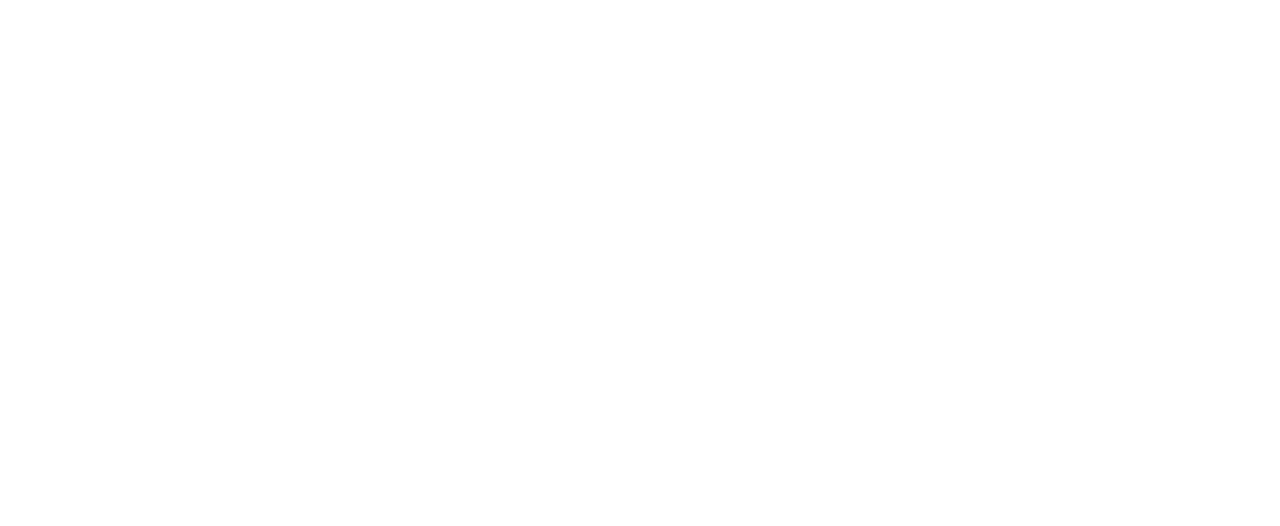
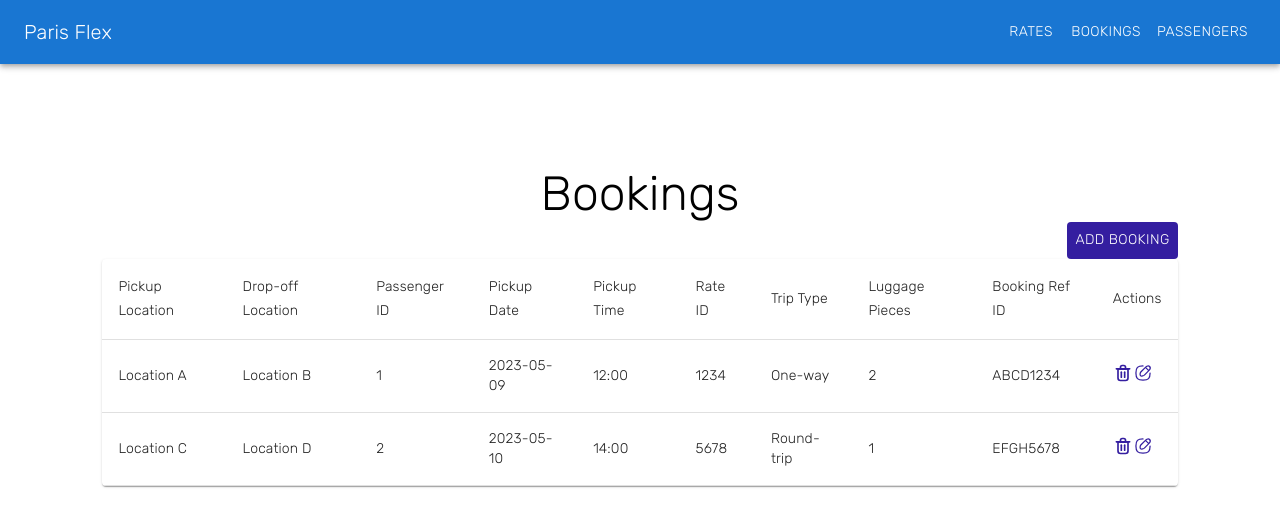
Before and after one commit to issa1997/Paris-flex-dev, a React (Create React App) app in the folder client/: page /admin/bookings in a window 1280 px wide. Before the commit this address had no page. Shown: the top 526 px of the page. Built offline with nearby package versions, Linux system fonts and the light colour scheme.

Commit message:
routes added

```diff
--- a/client/src/App.tsx
+++ b/client/src/App.tsx
@@ -1,8 +1,13 @@
 import "./App.css";
+import AdminDashboard from "./pages/admin-dashboard";
 import Home from "./pages/home";
 import { Routes, Route } from "react-router-dom";
+import RatesTable from "./pages/admin-dashboard/rates";
+import BookingsTable from "./pages/admin-dashboard/bookings";
+import PassengersTable from "./pages/admin-dashboard/passengers";
 
 function App() {
+
   return (
     <>
       <Routes>
@@ -10,6 +15,14 @@
           path="/"
           element={<Home />}
         />
+
+        <Route path="/admin/rates" element={<RatesTable />} />
+        <Route path="/admin/bookings" element={<BookingsTable />} />
+        <Route path="/admin/passengers" element={<PassengersTable />} />
+        <Route
+          path="/admin"
+          element={<AdminDashboard />}
+        />
       </Routes>
     </>
   );
--- a/client/src/pages/admin-dashboard/booking-modal/index.tsx
+++ b/client/src/pages/admin-dashboard/booking-modal/index.tsx
@@ -1,4 +1,4 @@
-import { Button, Modal, TextField } from "@mui/material";
+import { Button, Grid, Modal, TextField } from "@mui/material";
 import React from "react";
 interface AddBookingModalType {
   isModalVisible: boolean;
@@ -9,26 +9,48 @@
     <Modal
       open={props.isModalVisible}
       onClose={props.onClose}
-      sx={{ display: "flex", alignItems: "center", justifyContent: "center" }}
+      sx={{ display: "flex", alignItems: "center", justifyContent: "center", width: "600px" }}
     >
       <div
         style={{
           backgroundColor: "#fff",
           padding: "1rem",
           borderRadius: "4px",
-          outline: "none",
+          outline: "none", display: "flex", alignItems: "center", justifyContent: "center"
         }}
       >
+        <Grid>
         <h2>Add Booking</h2>
-        <TextField label="Pickup Location" />
-        <TextField label="DropOff Location" />
-        <TextField label="Passenger ID" />
-        <TextField label="Pickup Date" />
-        <TextField label="Pickup Time" />
-        <TextField label="Rate ID" />
-        <TextField label="Trip Type" />
-        <TextField label="Luggage Pieces" />
-        <TextField label="Booking Ref ID" />
+        <Grid container spacing={2} alignItems="center" xs={12} sm={8}>
+
+          <Grid item xs={6}>
+            <TextField label="Pickup Location" fullWidth />
+          </Grid>
+          <Grid item xs={6}>
+            <TextField label="DropOff Location" fullWidth />
+          </Grid>
+          <Grid item xs={6}>
+            <TextField label="Passenger ID" fullWidth />
+          </Grid>
+          <Grid item xs={6}>
+            <TextField label="Pickup Date" fullWidth />
+          </Grid>
+          <Grid item xs={6}>
+            <TextField label="Pickup Time" fullWidth />
+          </Grid>
+          <Grid item xs={6}>
+            <TextField label="Rate ID" fullWidth />
+          </Grid>
+          <Grid item xs={6}>
+            <TextField label="Trip Type" fullWidth />
+          </Grid>
+          <Grid item xs={6}>
+            <TextField label="Luggage Pieces" fullWidth />
+          </Grid>
+          <Grid item xs={6}>
+            <TextField label="Booking Ref ID" fullWidth />
+          </Grid>
+          <Grid item>
             <Button
               variant="contained"
               color="primary"
@@ -36,7 +58,12 @@
             >
               Add
             </Button>
+          </Grid>
+          <Grid item>
             <Button variant="contained">Cancel</Button>
+          </Grid>
+          </Grid>
+          </Grid>
       </div>
     </Modal>
   );
--- a/client/src/pages/admin-dashboard/bookings/index.tsx
+++ b/client/src/pages/admin-dashboard/bookings/index.tsx
@@ -8,8 +8,9 @@
 import Paper from "@mui/material/Paper";
 import { ReactComponent as Edit } from "../../../assets/icons/edit.svg";
 import { ReactComponent as Delete } from "../../../assets/icons/delete.svg";
-import { Box, Button, Typography } from "@mui/material";
+import { AppBar, Box, Button, Toolbar, Typography } from "@mui/material";
 import AddBookingModal from "../booking-modal";
+import { Link } from "react-router-dom";
 
 const BookingsTable: React.FC = () => {
   const [editModal, setEditModal] = useState(false);
@@ -42,6 +43,24 @@
   ];
 
   return (
+    <div style={{ flexGrow: 1 }}>
+      <AppBar position="static">
+        <Toolbar>
+          <Typography variant="h6" style={{ flexGrow: 1 }}>
+            Paris Flex
+          </Typography>
+          <Button color="inherit" component={Link} to="/admin/rates">
+            Rates
+          </Button>
+          <Button color="inherit" component={Link} to="/admin/bookings">
+            Bookings
+          </Button>
+          <Button color="inherit" component={Link} to="/admin/passengers">
+            Passengers
+          </Button>
+        </Toolbar>
+      </AppBar>
+
       <Box sx={{ maxWidth: "100%", margin: "8%" }}>
         <Typography variant="h3" style={{ flexGrow: 1, textAlign: "center" }}>
           Bookings
@@ -91,6 +110,7 @@
         </TableContainer>
         <AddBookingModal isModalVisible={editModal} onClose={handleClose} />
       </Box>
+    </div>
   );
 };
 export default BookingsTable;
--- a/client/src/pages/admin-dashboard/index.tsx
+++ b/client/src/pages/admin-dashboard/index.tsx
@@ -12,6 +12,7 @@
 import BookingsComponent from "./bookings/index";
 import Passengers from "./passengers/index";
 import PassengersTable from "./passengers/index";
+import { Link, Route, Router, Routes } from "react-router-dom";
 
 const AdminDashboard = () => {
   const [activeComponent, setActiveComponent] = useState(null);
@@ -29,25 +30,24 @@
           </Typography>
           <Button
             color="inherit"
-            onClick={() => handleMenuItemClick(<RatesComponent />)}
+            component={Link} to="/admin/rates"
           >
             Rates
           </Button>
           <Button
             color="inherit"
-            onClick={() => handleMenuItemClick(<BookingsComponent />)}
+            component={Link} to="/admin/bookings"
           >
             Bookings
           </Button>
           <Button
             color="inherit"
-            onClick={() => handleMenuItemClick(<PassengersTable />)}
+            component={Link} to="/admin/passengers"
           >
             Passengers
           </Button>
         </Toolbar>
       </AppBar>
-      <div style={{ padding: "20px" }}>{activeComponent}</div>
     </div>
   );
 };
--- a/client/src/pages/admin-dashboard/passengers/index.tsx
+++ b/client/src/pages/admin-dashboard/passengers/index.tsx
@@ -6,7 +6,8 @@
 import TableHead from "@mui/material/TableHead";
 import TableRow from "@mui/material/TableRow";
 import Paper from "@mui/material/Paper";
-import { Box, Typography } from "@mui/material";
+import { AppBar, Box, Button, Toolbar, Typography } from "@mui/material";
+import { Link } from "react-router-dom";
 
 const PassengersTable: React.FC = () => {
   const passengers = [
@@ -40,6 +41,23 @@
   ];
 
   return (
+    <div style={{ flexGrow: 1 }}>
+    <AppBar position="static">
+      <Toolbar>
+        <Typography variant="h6" style={{ flexGrow: 1 }}>
+          Paris Flex
+        </Typography>
+        <Button color="inherit" component={Link} to="/admin/rates">
+          Rates
+        </Button>
+        <Button color="inherit" component={Link} to="/admin/bookings">
+          Bookings
+        </Button>
+        <Button color="inherit" component={Link} to="/admin/passengers">
+          Passengers
+        </Button>
+      </Toolbar>
+    </AppBar>
     <Box sx={{ maxWidth: "100%", margin: "8%" }}>
       <Typography variant="h3" style={{ flexGrow: 1, textAlign: "center" }}>
         Passengers
@@ -74,7 +92,8 @@
           </TableBody>
         </Table>
       </TableContainer>
-    </Box>
+      </Box>
+      </div>
   );
 };
 export default PassengersTable;
--- a/client/src/pages/admin-dashboard/rates/index.tsx
+++ b/client/src/pages/admin-dashboard/rates/index.tsx
@@ -8,7 +8,8 @@
 import Paper from "@mui/material/Paper";
 import { ReactComponent as Edit } from "../../../assets/icons/edit.svg";
 import { ReactComponent as Delete } from "../../../assets/icons/delete.svg";
-import { Box, Typography } from "@mui/material";
+import { AppBar, Box, Button, Toolbar, Typography } from "@mui/material";
+import { Link } from "react-router-dom";
 
 const RatesTable: React.FC = () => {
   const rates = [
@@ -35,6 +36,23 @@
     },
   ];
   return (
+    <div style={{ flexGrow: 1 }}>
+    <AppBar position="static">
+      <Toolbar>
+        <Typography variant="h6" style={{ flexGrow: 1 }}>
+          Paris Flex
+        </Typography>
+        <Button color="inherit" component={Link} to="/admin/rates">
+          Rates
+        </Button>
+        <Button color="inherit" component={Link} to="/admin/bookings">
+          Bookings
+        </Button>
+        <Button color="inherit" component={Link} to="/admin/passengers">
+          Passengers
+        </Button>
+      </Toolbar>
+    </AppBar>
     <Box sx={{ maxWidth: "100%", margin: "8%" }}>
       <Typography variant="h3" style={{ flexGrow: 1, textAlign: "center" }}>
         Rates
@@ -68,7 +86,8 @@
           </TableBody>
         </Table>
       </TableContainer>
-    </Box>
+      </Box>
+      </div>
   );
 };
 export default RatesTable;
```
Also changed, not shown: client/src/pages/admin-dashboard/index.css (deleted), 1 other file (tests, documents, lock files or other folders). Lines whose indentation alone changed are shown as unchanged.
